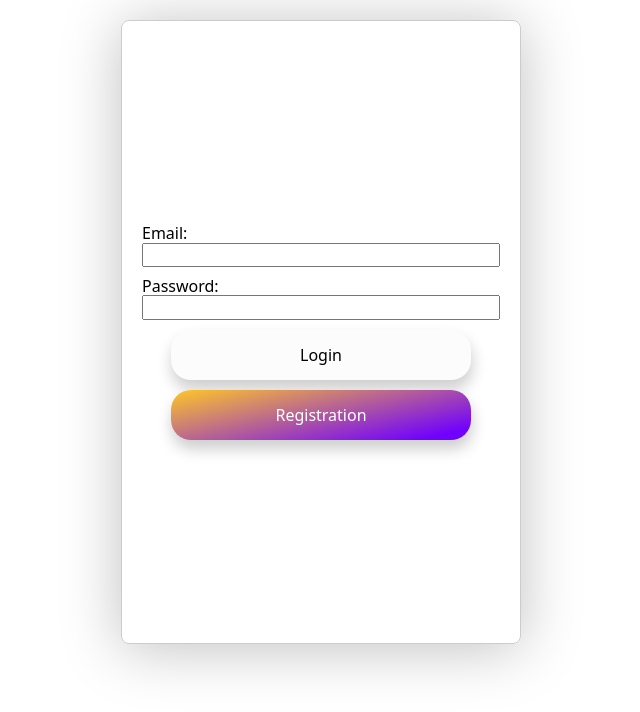
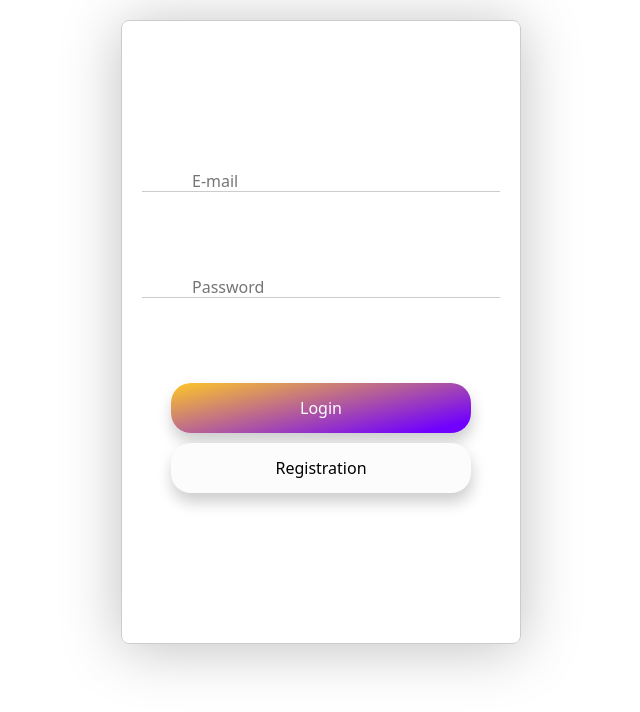
Before and after one commit to nadia-yanushevska/MoneyGuard, a React (Vite) app: page /login in a window 1280 px wide. Shown: the top 712 px of the page, without its empty margins (319-959 px from the left). Built offline with nearby package versions, Linux system fonts and the light colour scheme.

Commit message:
update login

```diff
--- a/src/components/LoginForm/LoginForm.jsx
+++ b/src/components/LoginForm/LoginForm.jsx
@@ -2,6 +2,7 @@ import { Formik, Form, Field, ErrorMessage } from 'formik';
 import * as Yup from 'yup';
 import { Link } from 'react-router-dom';
 import s from './LoginForm.module.css';
+
 const LoginForm = () => {
     return (
         <Formik
@@ -15,26 +16,24 @@ const LoginForm = () => {
             })}
             onSubmit={(values, { setSubmitting }) => {
                 alert(JSON.stringify(values, null, 2));
-                // Your backend API call logic here
                 setSubmitting(false);
             }}
         >
             <Form className={s.form}>
                 <div className={s.label}>
-                    <label>Email:</label>
-                    <Field type="email" name="email" />
+                    <Field className={s.input} type="email" name="email" placeholder="E-mail" />
                     <ErrorMessage name="email" component="div" />
                 </div>
                 <div className={s.label}>
-                    <label>Password:</label>
-                    <Field type="password" name="password" />
+                    <Field className={s.input} type="password" name="password" placeholder="Password" />
                     <ErrorMessage name="password" component="div" />
                 </div>
-                <button type="submit" className={s.button_log}>
+
+                <button type="submit" className={s.button_reg}>
                     Login
                 </button>
-                <Link className={s.link} to="/registration">
-                    <button className={s.button_reg}>Registration</button>
+                <Link className={s.link} to="/register">
+                    <button className={s.button_log}>Registration</button>
                 </Link>
             </Form>
         </Formik>
--- a/src/components/LoginForm/LoginForm.module.css
+++ b/src/components/LoginForm/LoginForm.module.css
@@ -47,3 +47,16 @@
     background: #fcfcfc;
     border: none;
 }
+
+.input {
+    display: flex;
+    flex-direction: column;
+    margin-bottom: 75px;
+
+    border: none;
+    outline: none;
+    background-color: transparent;
+    border-bottom: 1px solid #ccc;
+    color: rgba(255, 255, 255, 0.4);
+    padding-left: 50px;
+}
--- a/src/components/RegisterForm/RegisterForm.jsx
+++ b/src/components/RegisterForm/RegisterForm.jsx
@@ -49,11 +49,11 @@ const RegistrationForm = () => {
                         <Field type="password" name="confirmPassword" />
                         <ErrorMessage name="confirmPassword" component="div" />
                     </div>
-                    <button type="submit" className={s.button_log}>
-                        Login
+                    <button type="submit" className={s.button_reg}>
+                        Registration
                     </button>
-                    <Link className={s.link} to="/registration">
-                        <button className={s.button_reg}>Registration</button>
+                    <Link className={s.link} to="/login">
+                        <button className={s.button_log}>Login</button>
                     </Link>
                 </Form>
             </Formik>
```
